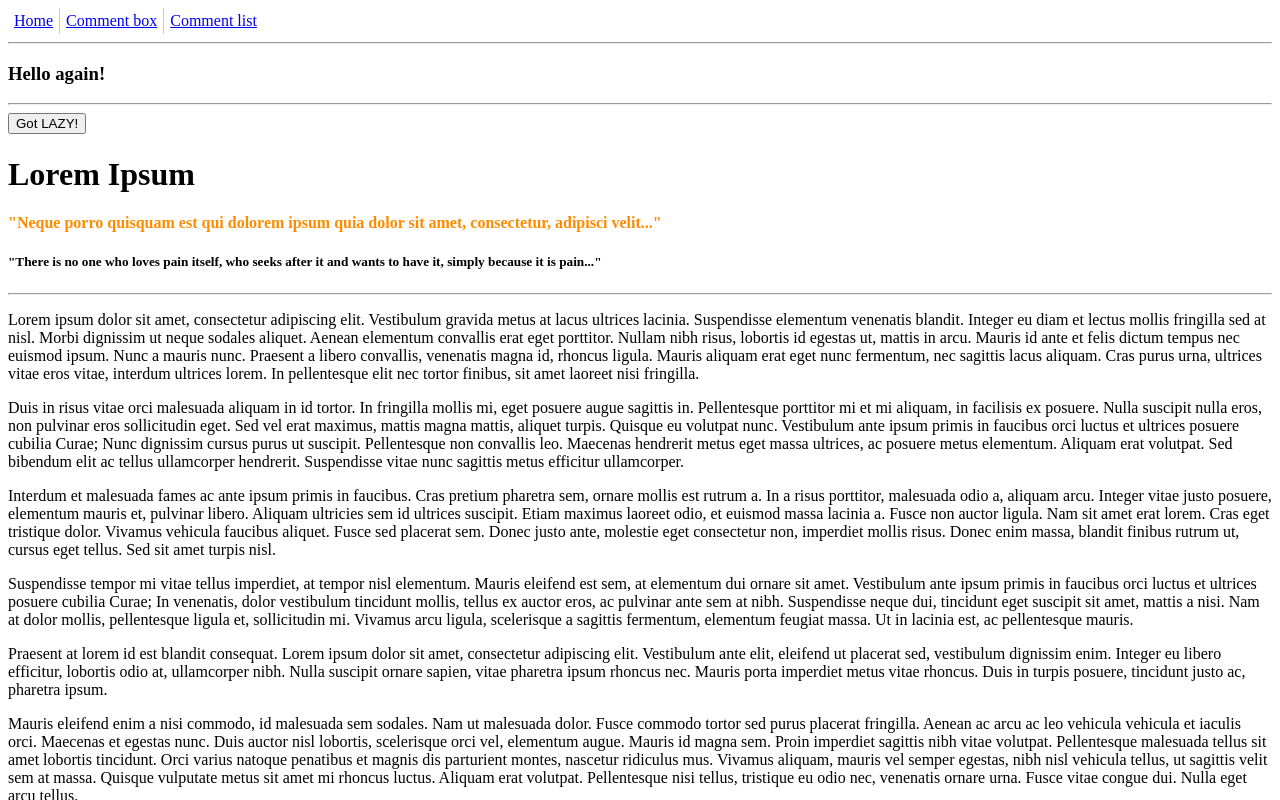
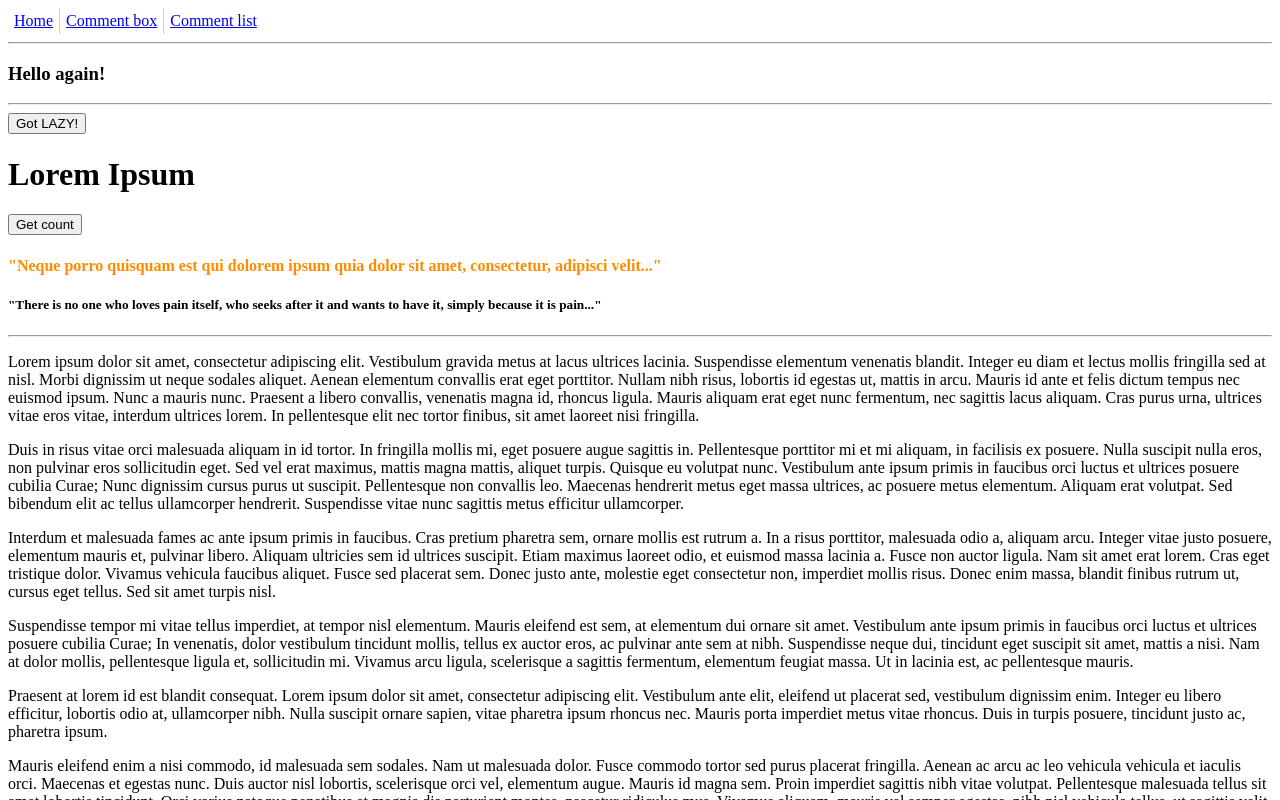
Before and after one commit to srgg6701/Advanced-React-Exercises, a React (Create React App) app: page / in a window 1280 px wide. Both pictures are taken after a click on the button "Get lazy...". Shown: the top 800 px of the page. Built offline with nearby package versions, Linux system fonts and the light colour scheme.

Commit message:
Setting lifting up example

```diff
--- a/src/components/App.jsx
+++ b/src/components/App.jsx
@@ -19,7 +19,6 @@ export default class App extends React.Component {
     constructor() {
         super();
         this.state = {
-
         }
     }
     getLazyContents = () => {
@@ -27,6 +26,11 @@ export default class App extends React.Component {
             story: !this.state.story
         });
     }
+
+    getCounted = () => {
+        console.log('Yo! They have counted you as well...');
+    }
+
     render() {
         return (
             <React.Fragment>
@@ -43,7 +47,7 @@ export default class App extends React.Component {
                 <button onClick={this.getLazyContents}>{ this.state.story ? "Got LAZY!" : "Get lazy..." }</button>
                 {this.state.story &&
                     <Suspense fallback={<div>Loading...</div>}>
-                        <BigStory />
+                        <BigStory countMe={this.getCounted} />
                     </Suspense>
                 }
             </React.Fragment>
--- a/src/components/BigStory/index.jsx
+++ b/src/components/BigStory/index.jsx
@@ -1,10 +1,15 @@
 import React, { Component } from 'react'
 
 export default class BigStory extends Component {
+    constructor(props){
+        super(props);
+        console.log('BigStory props', this.props);
+    }
     render() {
         return (
             <React.Fragment>
                 <h1>Lorem Ipsum</h1>
+                <button onClick={event => this.props.countMe(event)}>Get count</button>
                 <h4>"Neque porro quisquam est qui dolorem ipsum quia dolor sit amet, consectetur, adipisci velit..."</h4>
                 <h5>"There is no one who loves pain itself, who seeks after it and wants to have it, simply because it is pain..."</h5>
                 <hr />
```
